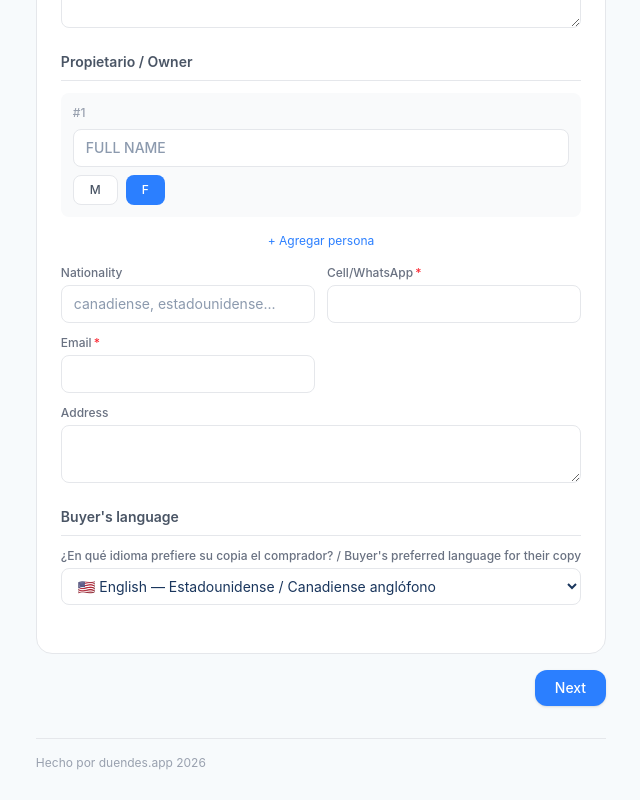
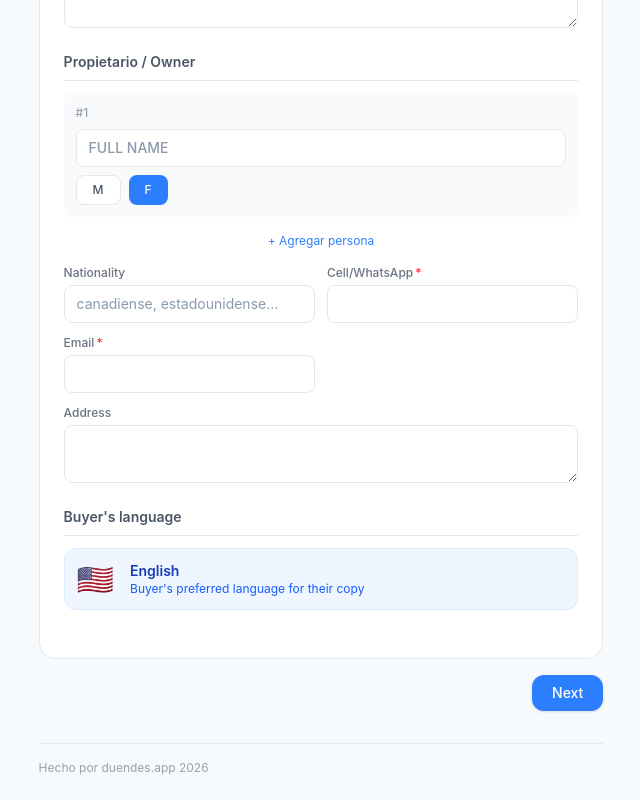
Before and after one commit to Pvrolomx/ofertagen, a Next.js app: page / in a window 1280 px wide. Shown: the part 588-1388 px from the top of the page, without its empty margins (319-959 px from the left). Built offline with nearby package versions, Linux system fonts and the light colour scheme.

Commit message:
fix: dropdown idioma Paso 1 → bloque informativo reactivo al toggle del header

```diff
--- a/src/app/page.js
+++ b/src/app/page.js
@@ -611,12 +611,14 @@ export default function OfertaGenPage() {
           <PartePanel data={data} pid="ofertante" label={idiomaSecundario === "fr" ? "Ofertante / Offrant" : "Ofertante / Buyer"} upParte={upParte} upPersona={upPersona} addPersona={addPersona} rmPersona={rmPersona} t={t} />
           <PartePanel data={data} pid="propietario" label={idiomaSecundario === "fr" ? "Propietario / Propriétaire" : "Propietario / Owner"} upParte={upParte} upPersona={upPersona} addPersona={addPersona} rmPersona={rmPersona} t={t} />
           <Section title={t.sections.idioma}>
-            <div className="col-span-2 flex flex-col gap-1">
-              <label className="text-xs font-medium text-gray-500">¿En qué idioma prefiere su copia el comprador? / {t.sections.idioma_sub}</label>
-              <select value={idiomaSecundario} onChange={(e) => setIdiomaSecundario(e.target.value)} className="border border-gray-200 dark:border-gray-600 rounded-lg px-3 py-2 text-sm bg-white dark:bg-gray-800">
-                <option value="en">🇺🇸 English — Estadounidense / Canadiense anglófono</option>
-                <option value="fr">🇨🇦 Français — Franco-canadien / Français</option>
-              </select>
+            <div className="col-span-2 flex items-center gap-4 p-3 bg-blue-50 dark:bg-blue-900/20 border border-blue-100 dark:border-blue-800 rounded-xl">
+              <span className="text-3xl">{idiomaSecundario === 'fr' ? '🇨🇦' : '🇺🇸'}</span>
+              <div>
+                <p className="text-sm font-semibold text-blue-800 dark:text-blue-200">
+                  {idiomaSecundario === 'fr' ? 'Français' : 'English'}
+                </p>
+                <p className="text-xs text-blue-600 dark:text-blue-400">{t.sections.idioma_sub}</p>
+              </div>
             </div>
           </Section>
         </>}
```
